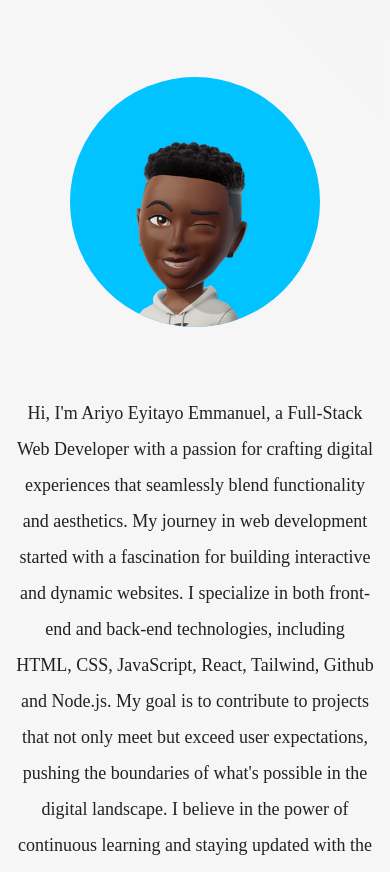
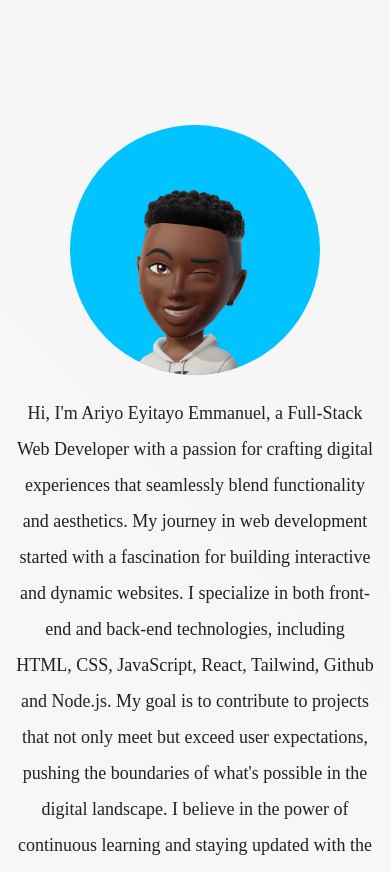
Before and after one commit to ariyoeyitayo/potential-octo-memory, a plain HTML site: page index.html in a window 390 px wide. Shown: the part 1112-1984 px from the top of the page. Drawn offline with Linux system fonts and the light colour scheme; a web font is replaced by a local one.

Commit message:
Initial commit

```diff
--- a/assets/css/styles.css
+++ b/assets/css/styles.css
@@ -287,7 +287,7 @@
     margin: 1rem;
   }
   .about-center .top .t-left img {
-    margin: 3rem;
+    margin: 6rem 1.5rem 0 1.5rem;
     text-align: center;
   }
 }
```
